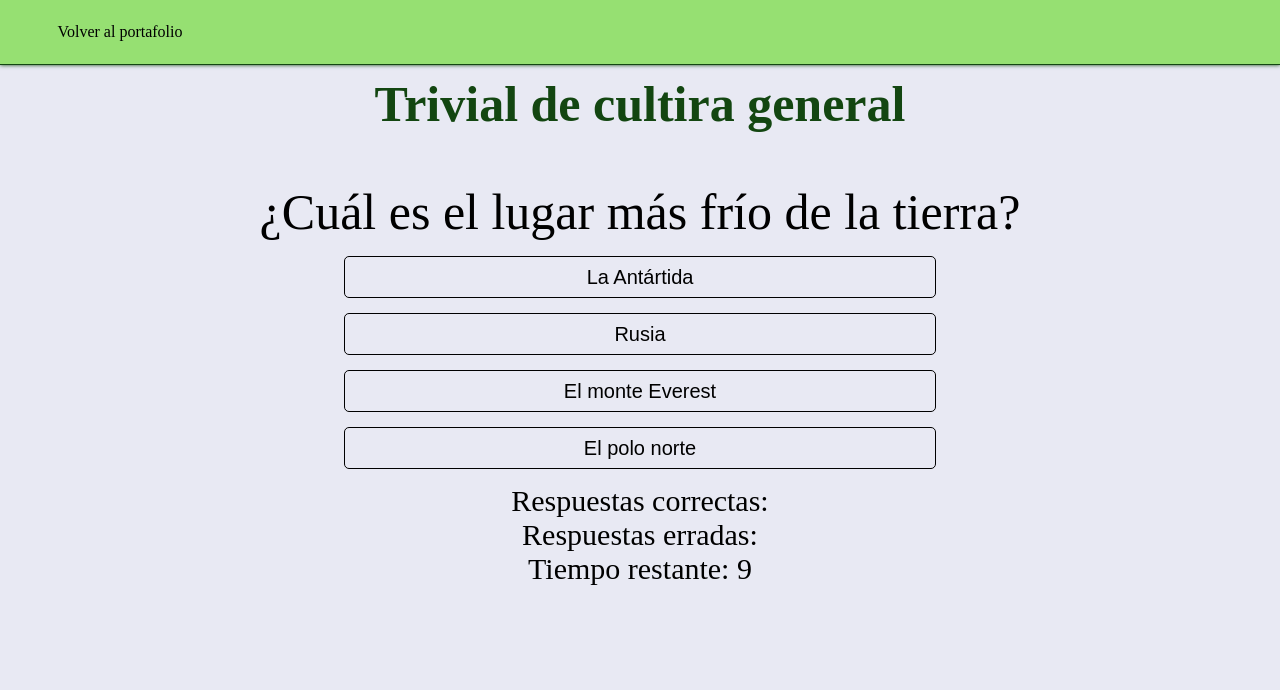
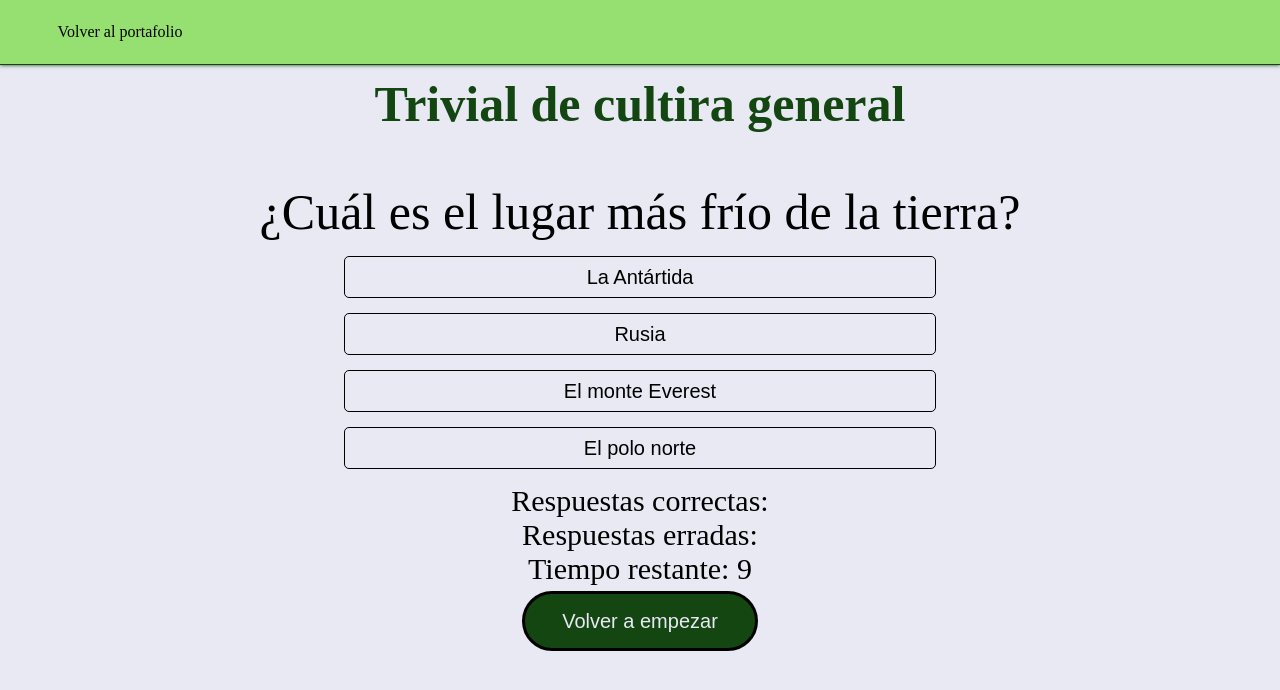
Before and after one commit to Calac03/HAVanegas, a plain HTML site: page Portafolio/Trivial/Index.html in a window 1280 px wide. Both pictures are taken after a click on the element "Iniciar". Drawn offline with Linux system fonts and the light colour scheme.

Commit message:
Boton para reiniciar

```diff
--- a/Portafolio/Trivial/Estilos.css
+++ b/Portafolio/Trivial/Estilos.css
@@ -70,6 +70,24 @@ nav ul, nav li {
   transform: scale(1.1);
 }
 
+.reiniciar{
+  width: 20%;
+  height: 60px;
+  background-color: #134611;
+  display: flex;
+  align-items: center;
+  justify-content: center;
+  font-size: 20px;
+  color: #e8e9f3;
+  border-radius: 30px;
+  border: 3px solid black;
+  margin: 5px auto;
+}
+.reiniciar:hover{
+  cursor: pointer;
+  transform: scale(1.1);
+}
+
 .pregunta{
   text-align: center;
   font-size: 50px;
--- a/Portafolio/Trivial/Index.html
+++ b/Portafolio/Trivial/Index.html
@@ -20,8 +20,8 @@
   <p class="texto">Respuestas correctas: <span class="right"></span></p>
   <p class="texto">Respuestas erradas: <span class="wrong"></span></p>
   <p class="texto">Tiempo restante: <span class="temporizador">10</span></p>
+  <button class="reiniciar">Volver a empezar</button>
   </div>
-
   <script src="Script.js"></script>
 </body>
 </html>
--- a/Portafolio/Trivial/Script.js
+++ b/Portafolio/Trivial/Script.js
@@ -61,6 +61,7 @@ let cuestionario = [
   }
 ]
 
+const reiniciar = document.querySelector('.reiniciar');
 let PreguntaActual=0;
 let correcta;
 let respuestascorrectas=0;
@@ -134,9 +135,11 @@ const comenzar = _ =>{
   document.querySelector('.Iniciar').style.display = 'none';
 }
 
-const volveraempezar = _ =>{
+reiniciar.addEventListener('click',()=>{
   PreguntaActual=0;
   respuestascorrectas=0;
   respuestasfallidas=0;
+  document.querySelector('.right').innerHTML = respuestascorrectas;
+  document.querySelector('.wrong').innerHTML = respuestasfallidas;
   printHTMLQuestion(PreguntaActual);
-}
+})
```
